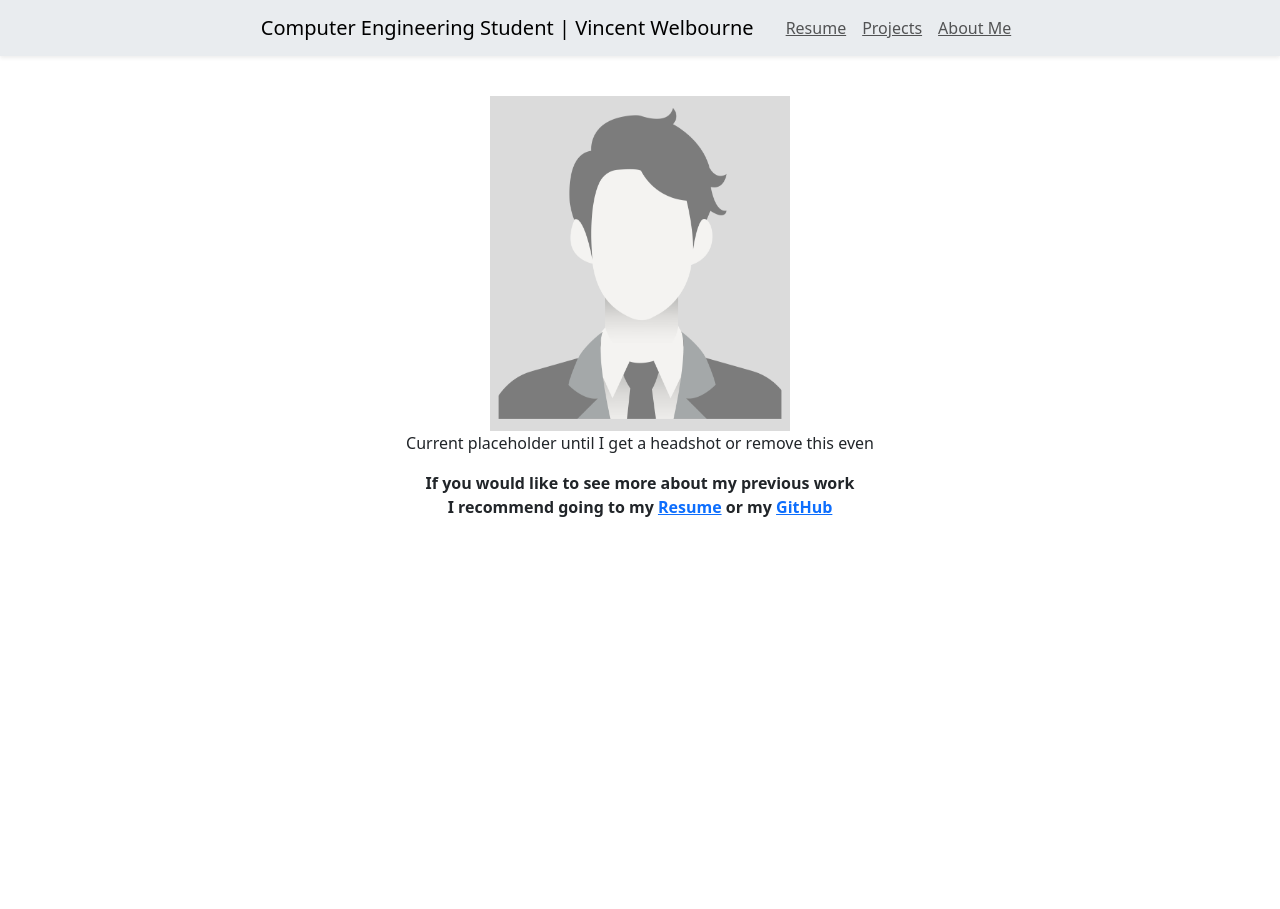
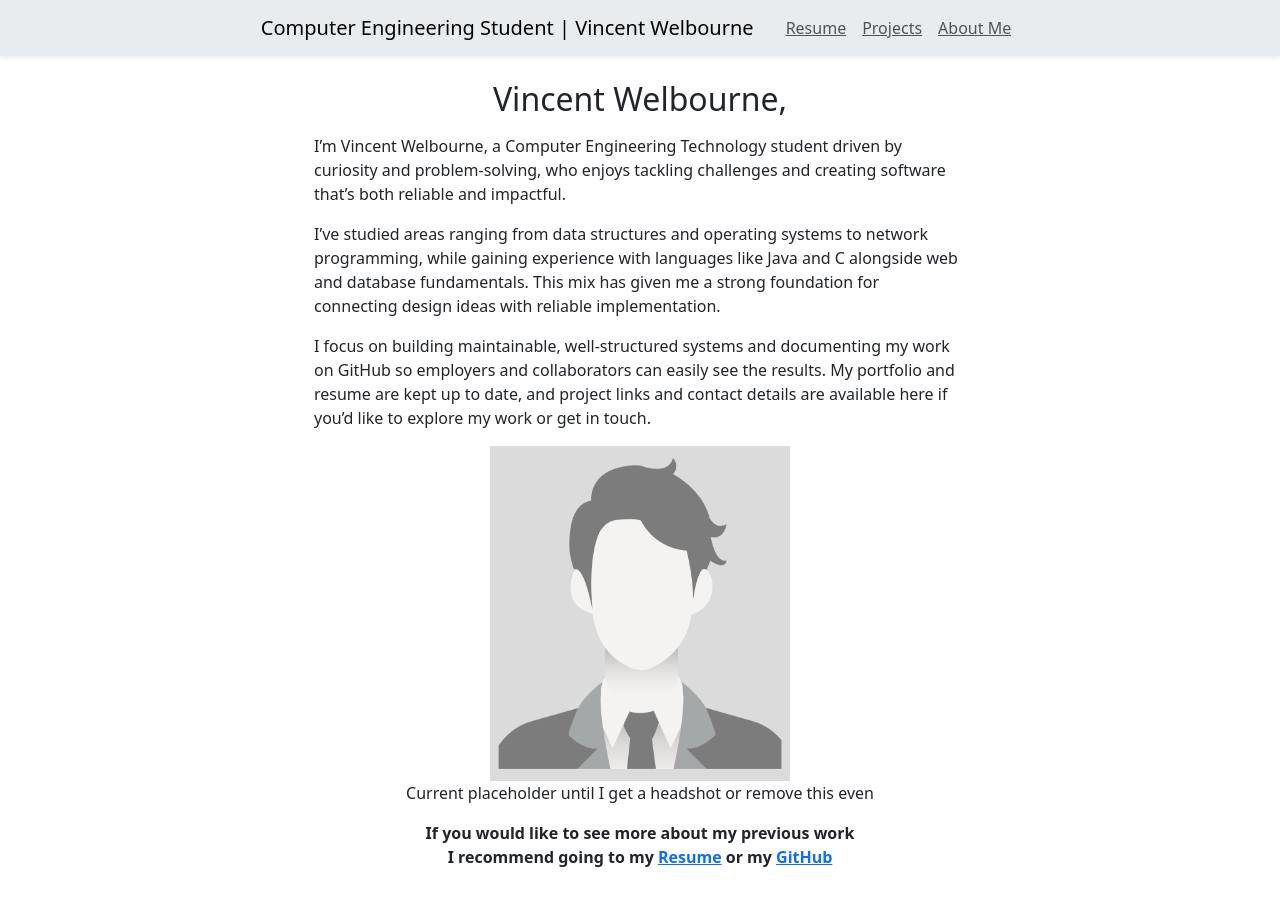
Before and after one commit to Bicente44/bicente_website, a Jekyll site: the page built from home.markdown, in a window 1280 px wide. Built offline with Jekyll 4.4.1, drawn with Linux system fonts in a browser that asks for light colours.

Commit message:
Add Intro and AboutSummary variable
Added these variables for my html to not crowd the home.html page and
prepping for main content later when i use the {{ content }} notation in
my home html page

```diff
--- a/home.markdown
+++ b/home.markdown
@@ -2,6 +2,11 @@
 layout: home
 title: "Home"
 permalink: /home/
+Intro: "Vincent Welbourne,"
+AboutSummary: "<p>I’m Vincent Welbourne, a Computer Engineering Technology student driven by curiosity and problem-solving, who enjoys tackling challenges and creating software that’s both reliable and impactful.</p>
+<p>I’ve studied areas ranging from data structures and operating systems to network programming, while gaining experience with languages like Java and C alongside web and database fundamentals. This mix has given me a strong foundation for connecting design ideas with reliable implementation.</p>
+<p>I focus on building maintainable, well-structured systems and documenting my work on GitHub so employers and collaborators can easily see the results. My portfolio and resume are kept up to date, and project links and contact details are available here if you’d like to explore my work or get in touch.</p>"
+
 ---
 
-This is a test
+Main Content Area for later
```
